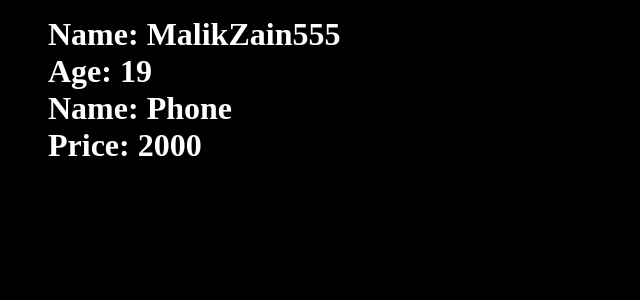
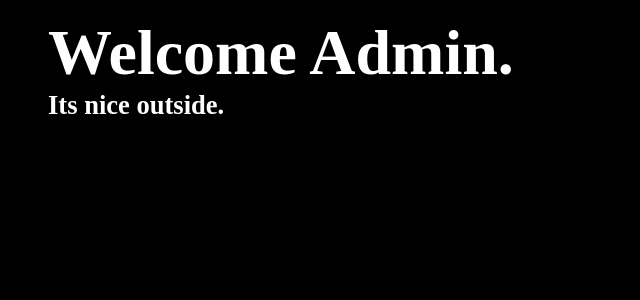
Before and after one commit to Zain-Ali-555/Everything-about-React-, a React (Vite) app: page / in a window 1280 px wide. Shown: the top 300 px of the page, without its empty margins (0-640 px from the left). Built offline with nearby package versions, Linux system fonts and the light colour scheme.

Commit message:
Exercice 5 Done about Conditional rendering.

```diff
--- a/src/App.jsx
+++ b/src/App.jsx
@@ -1,12 +1,22 @@
-import Product from "./components/Product";
-import Person from "./components/Person";
+import React from "react";
 
 const App = () => {
+  const temperature = (temp) => {
+    if (temp < 15) return <h1>Its cold outside.</h1>;
+    if (temp >= 15 && temp <= 25) return <h1>Its nice outside.</h1>;
+    if (temp > 25) return <h1>Its hot outside.</h1>;
+  };
+
+  const userStatus = (isAdmin, LoggedIn) => {
+    if (isAdmin == true && LoggedIn == true) return <h1>Welcome Admin.</h1>;
+    if (isAdmin == false && LoggedIn == true) return <h1>Welcome User.</h1>;
+  };
+
   return (
     <>
       <div>
-        <Person name="MalikZain555" age={19} />
-        <Product name="Phone" price={2000} />
+        <h1>{userStatus(true, true)}</h1>
+        <h5>{temperature(15)}</h5>
       </div>
     </>
   );
--- a/src/components/Person.jsx
+++ /dev/null
@@ -1,13 +0,0 @@
-// eslint-disable-next-line react/prop-types
-const Person = ({ name, age }) => {
-  return (
-    <>
-      <>
-        <h1>Name: {name} </h1>
-        <h1>Age: {age} </h1>
-      </>
-    </>
-  );
-};
-
-export default Person;
--- a/src/components/Product.jsx
+++ /dev/null
@@ -1,11 +0,0 @@
-// eslint-disable-next-line react/prop-types
-const Product = ({ name, price }) => {
-  return (
-    <>
-      <h1>Name: {name} </h1>
-      <h1>Price: {price} </h1>
-    </>
-  );
-};
-
-export default Product;
```
Also changed, not shown: src/components/UserStatus.jsx (added, +8 -0 lines).
